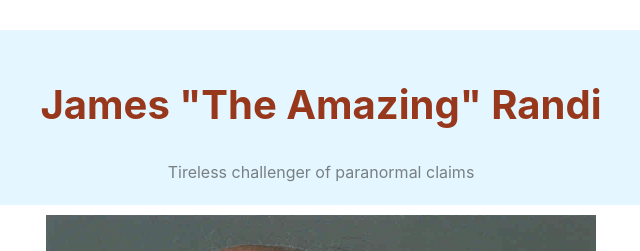
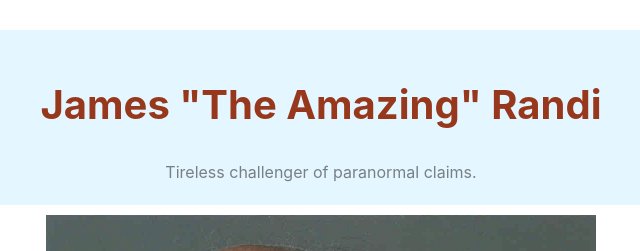
Before and after one commit to DarrickFauvel/fcc-tribute-page, a plain HTML site: page index.html in a window 1280 px wide. Shown: the top 251 px of the page, 319-959 px from the left. Drawn offline with Linux system fonts and the light colour scheme.

Commit message:
Update index.html

```diff
--- a/index.html
+++ b/index.html
@@ -14,7 +14,7 @@
     <main class="main" id="main">
         <header class="header text-center">
             <h1 class="header__title" id="title">James "The Amazing" Randi</h1>
-            <p class="header__subtitle">Tireless challenger of paranormal claims</p>
+            <p class="header__subtitle">Tireless challenger of paranormal claims.</p>
             <div id="img-div">
                 <figure class="header__figure">
                     <img id="image" src="./randi.jpg" alt="Preferred official head-shot of James Randi" width="1099"
```
